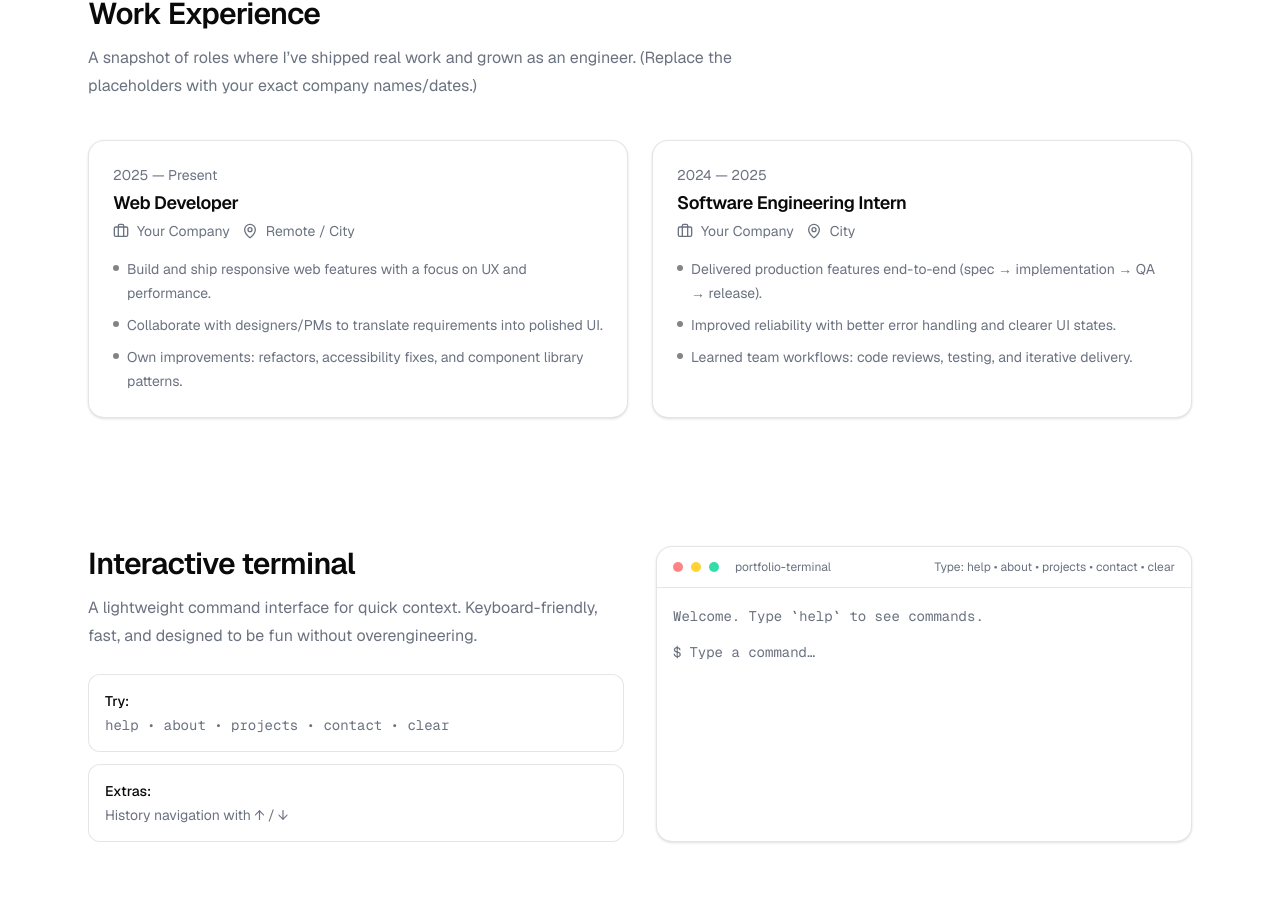
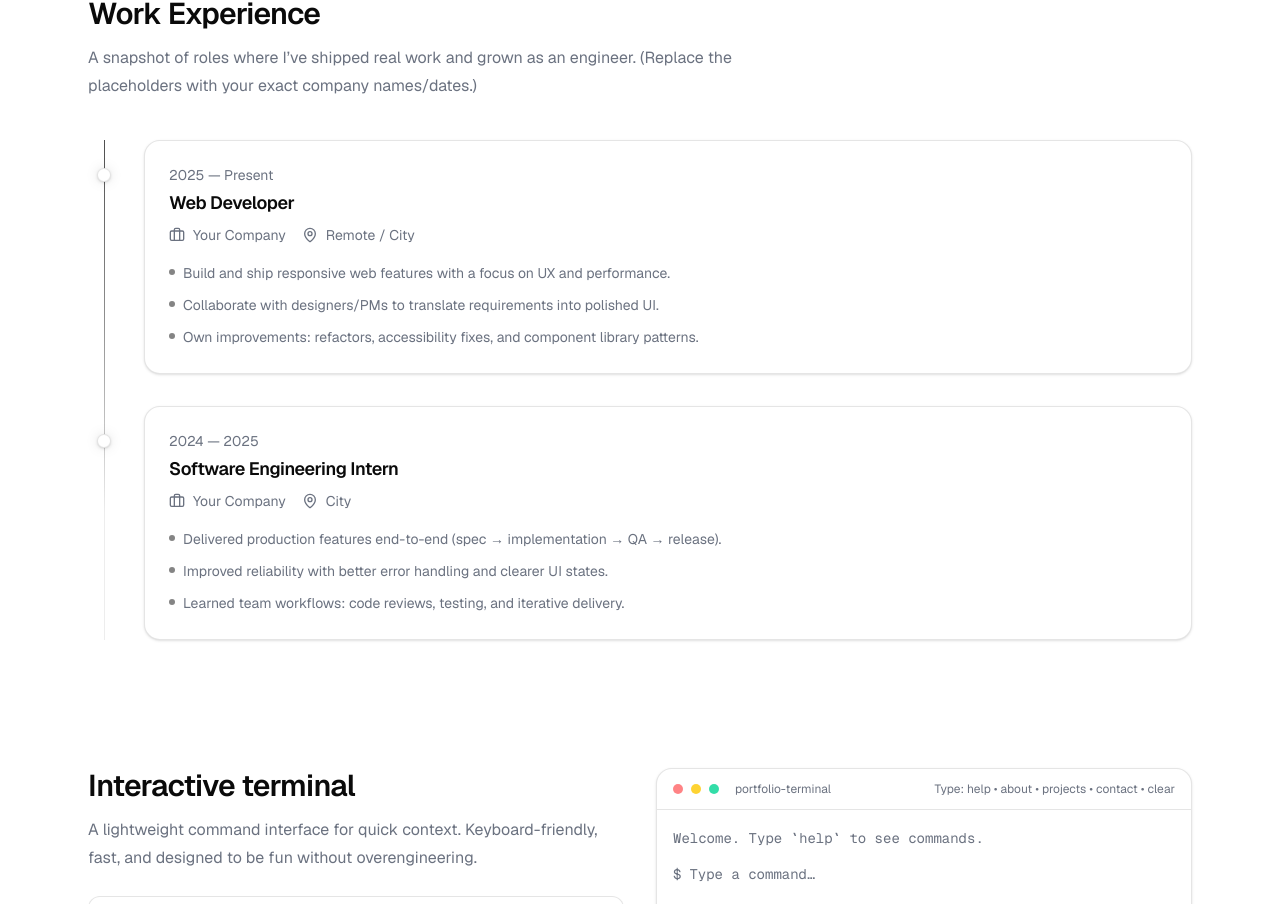
Before and after one commit to giabaoAu/new-portfolio, a Next.js app: page / in a window 1280 px wide. Shown: the part 1332-2236 px from the top of the page. Built offline with nearby package versions, Linux system fonts and the light colour scheme.

Commit message:
Fix work experience no be vertical instead of row

```diff
--- a/src/components/sections/WorkHistorySection.tsx
+++ b/src/components/sections/WorkHistorySection.tsx
@@ -1,6 +1,7 @@
 "use client";
 
-import { motion } from "framer-motion";
+import React from "react";
+import { motion, useScroll, useTransform } from "framer-motion";
 import { Briefcase, MapPin } from "lucide-react";
 
 type Role = {
@@ -37,8 +38,16 @@ const roles: Role[] = [
 ];
 
 export function WorkHistorySection() {
+  const sectionRef = React.useRef<HTMLElement | null>(null);
+  const { scrollYProgress } = useScroll({
+    target: sectionRef,
+    offset: ["start 0.85", "end 0.35"],
+  });
+
+  const lineScaleY = useTransform(scrollYProgress, [0, 1], [0, 1]);
+
   return (
-    <section id="work" className="scroll-mt-24">
+    <section id="work" ref={sectionRef} className="scroll-mt-24">
       <div className="mx-auto w-full max-w-6xl px-4 py-16 sm:px-6">
         <motion.div
           initial={{ opacity: 0, y: 8 }}
@@ -52,19 +61,35 @@ export function WorkHistorySection() {
             placeholders with your exact company names/dates.)
           </p>
 
-          <div className="mt-10 grid gap-6 lg:grid-cols-2">
-            {roles.map((r) => (
+          <div className="relative mt-10">
+            {/* Timeline rail */}
+            <div className="pointer-events-none absolute inset-y-0 left-4 w-px bg-border/70" />
+            <motion.div
+              aria-hidden
+              className="pointer-events-none absolute inset-y-0 left-4 w-px origin-top bg-gradient-to-b from-foreground/70 via-foreground/40 to-transparent"
+              style={{ scaleY: lineScaleY }}
+            />
+
+            <div className="space-y-8">
+              {roles.map((r, idx) => (
                 <motion.article
                   key={`${r.company}-${r.title}`}
-                whileHover={{ y: -3 }}
-                transition={{ type: "spring", stiffness: 320, damping: 26 }}
-                className="rounded-2xl border border-border bg-card p-6 shadow-sm ring-1 ring-transparent hover:ring-ring"
+                  initial={{ opacity: 0, y: 14 }}
+                  whileInView={{ opacity: 1, y: 0 }}
+                  viewport={{ once: true, margin: "-120px" }}
+                  transition={{ duration: 0.5, ease: "easeOut", delay: idx * 0.04 }}
+                  className="relative pl-14"
                 >
-                <div className="flex items-start justify-between gap-4">
-                  <div>
+                  {/* Node */}
+                  <div className="absolute left-4 top-7 -translate-x-1/2">
+                    <div className="h-3.5 w-3.5 rounded-full border border-border bg-background shadow-sm" />
+                    <div className="absolute inset-0 -z-10 h-3.5 w-3.5 rounded-full bg-foreground/10 blur-[6px]" />
+                  </div>
+
+                  <div className="rounded-2xl border border-border bg-card p-6 shadow-sm">
                     <p className="text-sm text-muted">{r.dates}</p>
                     <h3 className="mt-1 text-lg font-semibold tracking-tight">{r.title}</h3>
-                    <div className="mt-1 flex flex-wrap items-center gap-x-3 gap-y-1 text-sm text-muted">
+                    <div className="mt-2 flex flex-wrap items-center gap-x-4 gap-y-2 text-sm text-muted">
                       <span className="inline-flex items-center gap-2">
                         <Briefcase className="h-4 w-4" />
                         {r.company}
@@ -76,8 +101,6 @@ export function WorkHistorySection() {
                         </span>
                       ) : null}
                     </div>
-                  </div>
-                </div>
 
                     <ul className="mt-4 space-y-2 text-sm leading-6 text-muted">
                       {r.highlights.map((h) => (
@@ -87,8 +110,10 @@ export function WorkHistorySection() {
                         </li>
                       ))}
                     </ul>
+                  </div>
                 </motion.article>
               ))}
+            </div>
           </div>
         </motion.div>
       </div>
```
Lines whose indentation alone changed are shown as unchanged.
